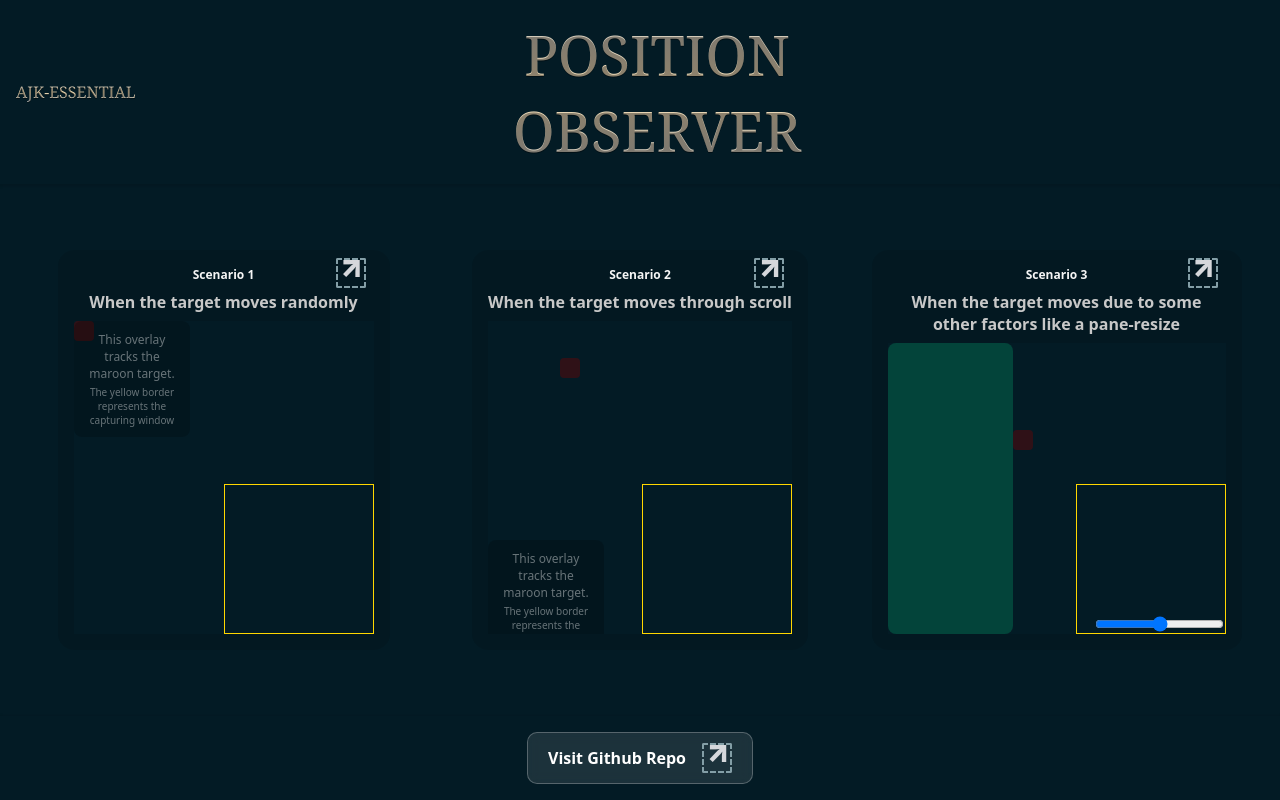
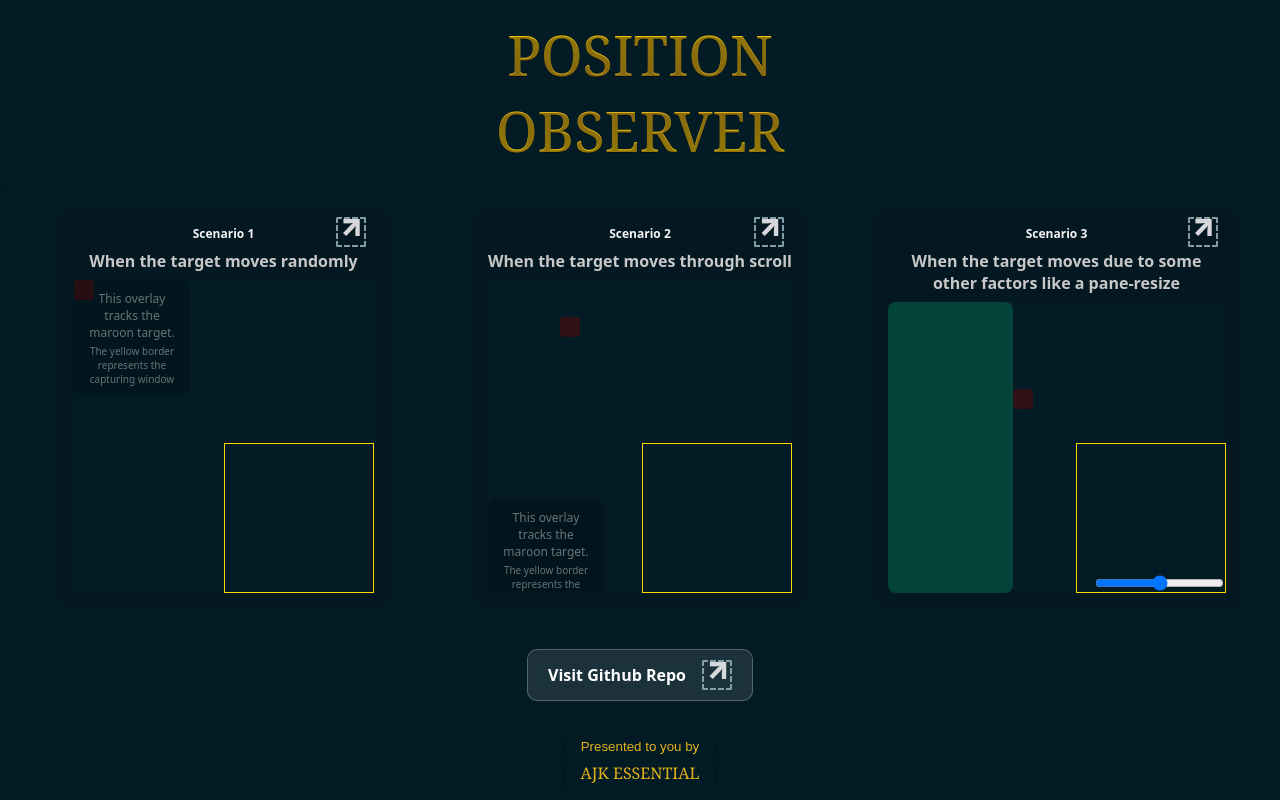
Before and after one commit to AJK-Essential/Position-Observer, a website: page docs/version-2/index.html in a window 1280 px wide. Drawn offline with Linux system fonts and the light colour scheme.

Commit message:
Update index.html: Refactor header layout, enhance footer styling, and modify background gradients

```diff
--- a/docs/version-2/index.html
+++ b/docs/version-2/index.html
@@ -30,7 +30,7 @@
       header {
         box-shadow: 0px 1px 2px 2px rgba(0, 0, 0, 0.1);
         display: grid;
-        grid-template-columns: max-content 1fr max-content;
+        grid-template-columns: 1fr;
         justify-content: center;
         align-items: center;
       }
@@ -45,7 +45,7 @@
         text-shadow: 0px 1px rgb(0, 0, 0, 0.4);
         letter-spacing: 0px;
         color: transparent;
-        background: linear-gradient(to top, silver, wheat, silver);
+        background: linear-gradient(to top, gold, goldenrod, gold);
         background-clip: text;
         font-weight: 100;
       }
@@ -114,9 +114,9 @@
         font-family: Georgia, "Times New Roman", Times, serif;
         width: fit-content;
         text-transform: uppercase;
-        text-shadow: 0px 1px rgb(0, 0, 0, 0.4);
+        box-shadow: 0px 1px 2px 2px rgba(0, 0, 0, 0.1);
         color: transparent;
-        background: linear-gradient(to top, silver, wheat, silver);
+        background: linear-gradient(to top, gold, goldenrod, gold);
         background-clip: text;
         font-weight: 100;
         font-size: 16px;
@@ -157,9 +157,7 @@
   </head>
   <body>
     <header>
-      <span class="logo">AJK-ESSENTIAL</span>
       <h1>Position<br />Observer</h1>
-      <span class="logo-2">AJK-ESSENTIAL</span>
     </header>
     <main>
       <div class="card">
@@ -196,7 +194,15 @@
         <iframe src="./pane-resize.html"></iframe>
       </div>
     </main>
-    <footer style="display: flex; justify-content: center; align-items: center">
+    <footer
+      style="
+        display: flex;
+        flex-direction: column;
+        justify-content: center;
+        align-items: center;
+        gap: 0.5rem;
+      "
+    >
       <a
         style="
           position: relative;
@@ -220,6 +226,14 @@
           >↗</span
         >
       </a>
+      <br />
+      <div
+        class="logo smaller"
+        style="text-transform: none; font-family: sans-serif"
+      >
+        Presented to you by
+      </div>
+      <div class="logo">AJK Essential</div>
     </footer>
   </body>
 </html>
```
